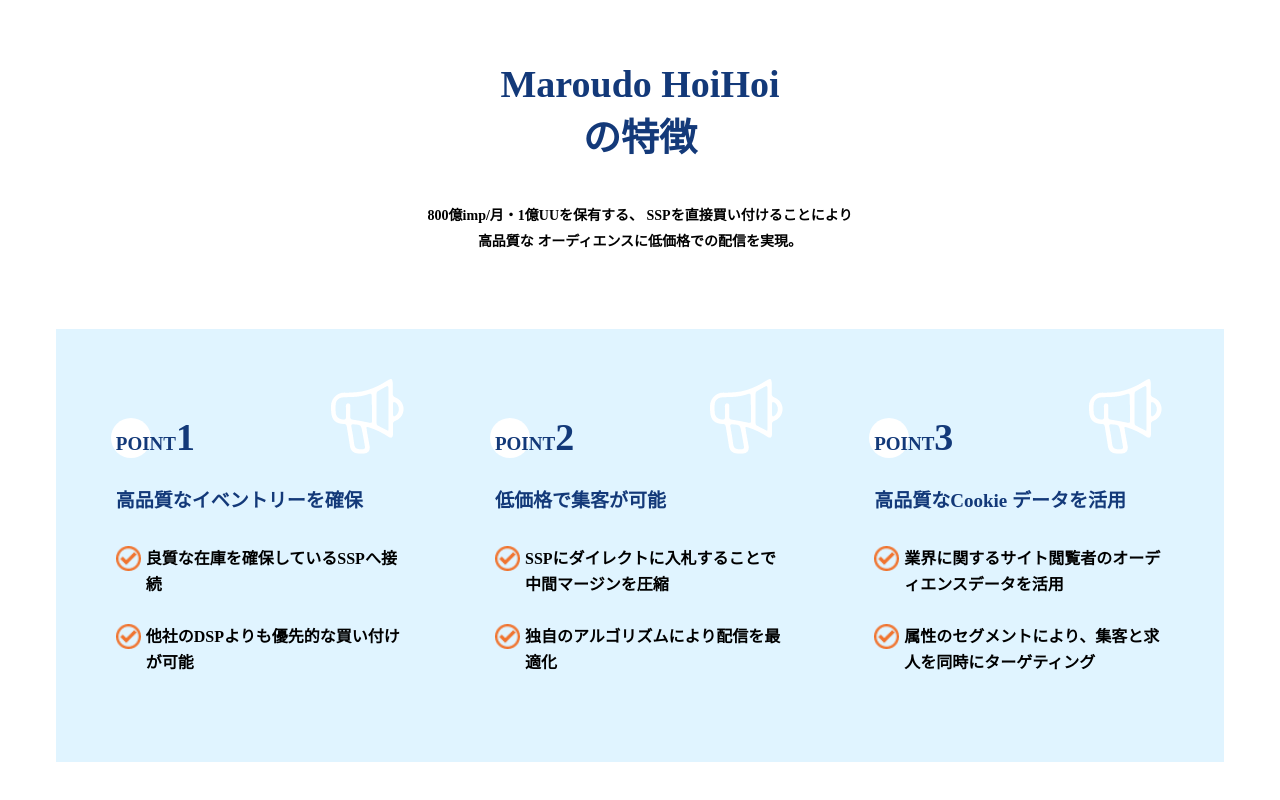
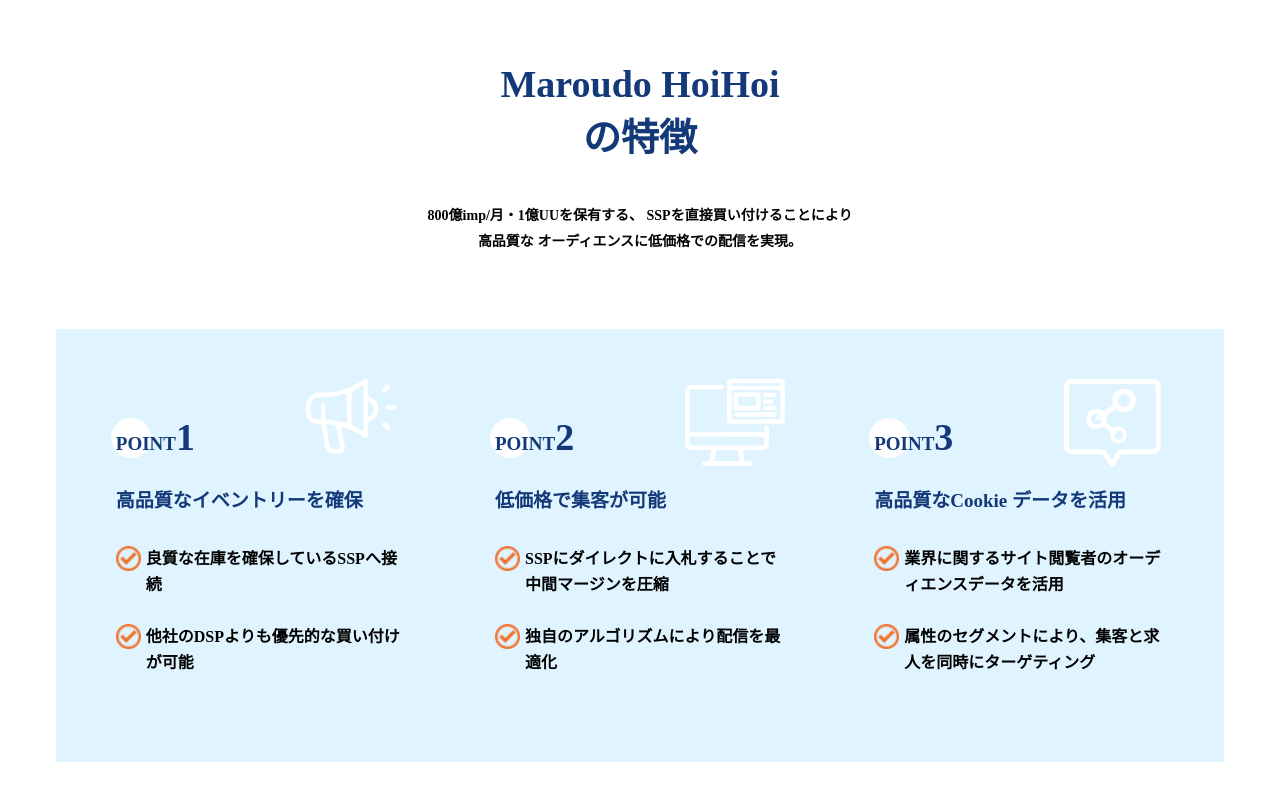
Before and after one commit to shimamaru/a-tetch-html-, a website built with Parcel: page index.html in a window 1280 px wide. Shown: the part 855-1655 px from the top of the page. Built offline with nearby package versions, Linux system fonts and the light colour scheme.

Commit message:
活用に移動

```diff
--- a/index.html
+++ b/index.html
@@ -131,7 +131,7 @@
           </p>
         </div>
         <div class="feature__list">
-          <div class="feature__list__item">
+          <div class="feature__list__item item_01">
             <p class="feature__list__title">POINT<span>1</span></p>
             <p class="feature__list__subtitle">⾼品質なイベントリーを確保</p>
             <p class="feature__list__description">
@@ -141,7 +141,7 @@
               他社のDSPよりも優先的な買い付けが可能
             </p>
           </div>
-          <div class="feature__list__item">
+          <div class="feature__list__item item_02">
             <p class="feature__list__title">POINT<span>2</span></p>
             <p class="feature__list__subtitle">低価格で集客が可能</p>
             <p class="feature__list__description">
@@ -151,7 +151,7 @@
               独⾃のアルゴリズムにより配信を最適化
             </p>
           </div>
-          <div class="feature__list__item">
+          <div class="feature__list__item item_03">
             <p class="feature__list__title">POINT<span>3</span></p>
             <p class="feature__list__subtitle">⾼品質なCookie データを活⽤</p>
             <p class="feature__list__description">
--- a/scss/feature.scss
+++ b/scss/feature.scss
@@ -61,9 +61,26 @@
         top: 0;
         right: 0;
         height: 90px;
-        width: 75px;
+        width: 100px;
+        background-repeat: no-repeat;
+        z-index: -1;
+      }
+    }
+
+    //画像の配置
+    .item_01 {
+      &::before {
         background-image: url("../img/features-box-image01.png");
-        background-repeat: no-repeat;
+      }
+    }
+    .item_02 {
+      &::before {
+        background-image: url("../img/features-box-image02.png");
+      }
+    }
+    .item_03 {
+      &::before {
+        background-image: url("../img/features-box-image03.png");
       }
     }
 
@@ -116,12 +133,5 @@
         background-size: cover;
       }
     }
-    .feature__list > :first-child {
-      /* 一番目の子要素に対するスタイル */
-    }
-
-    .feature__list > :nth-child(2) {
-      /* 二番目の子要素に対するスタイル */
-    }
   }
 }
```
Also changed, not shown: html/feature.html (+3 -3 lines), css/feature.css, 1 other file.
